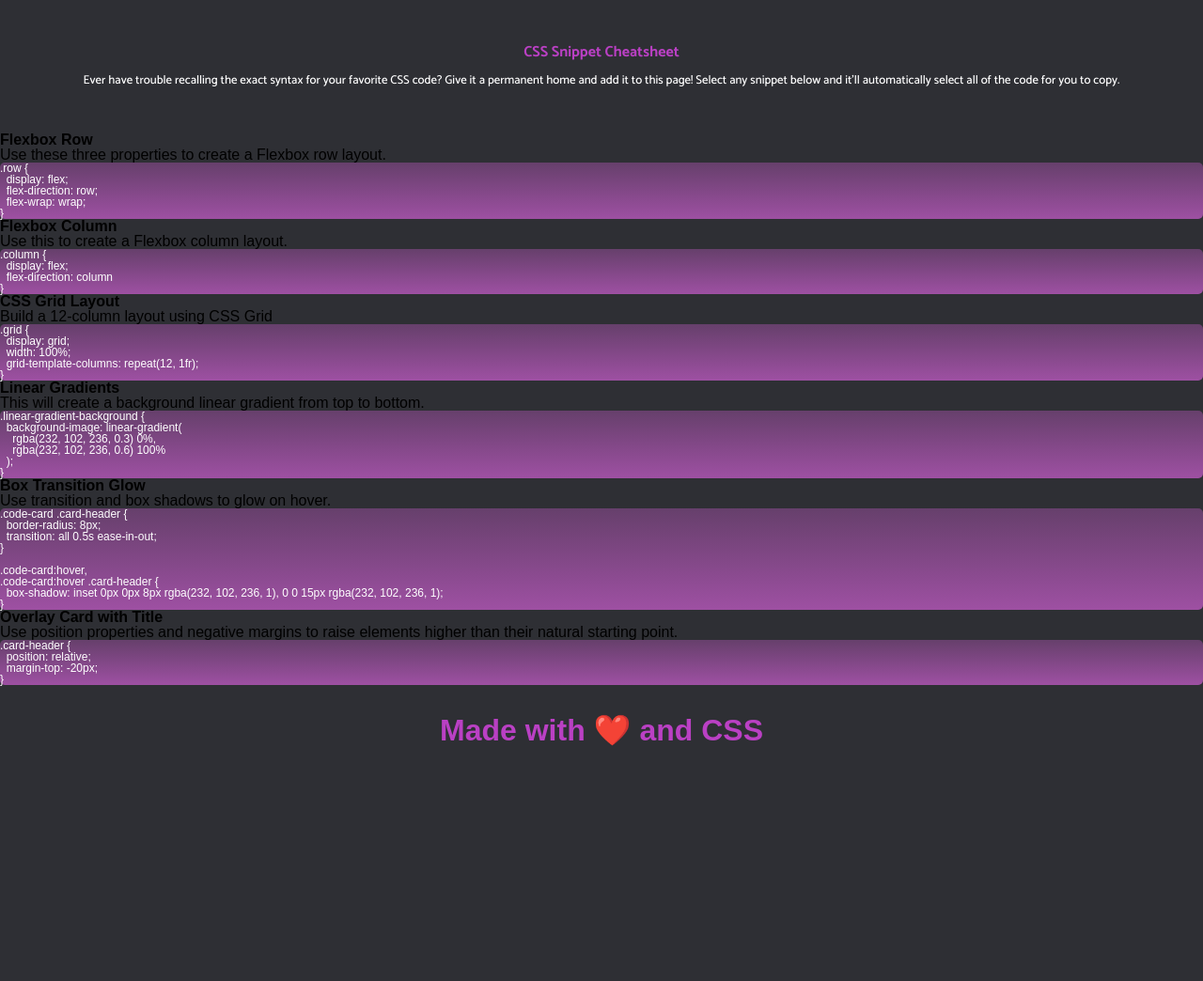
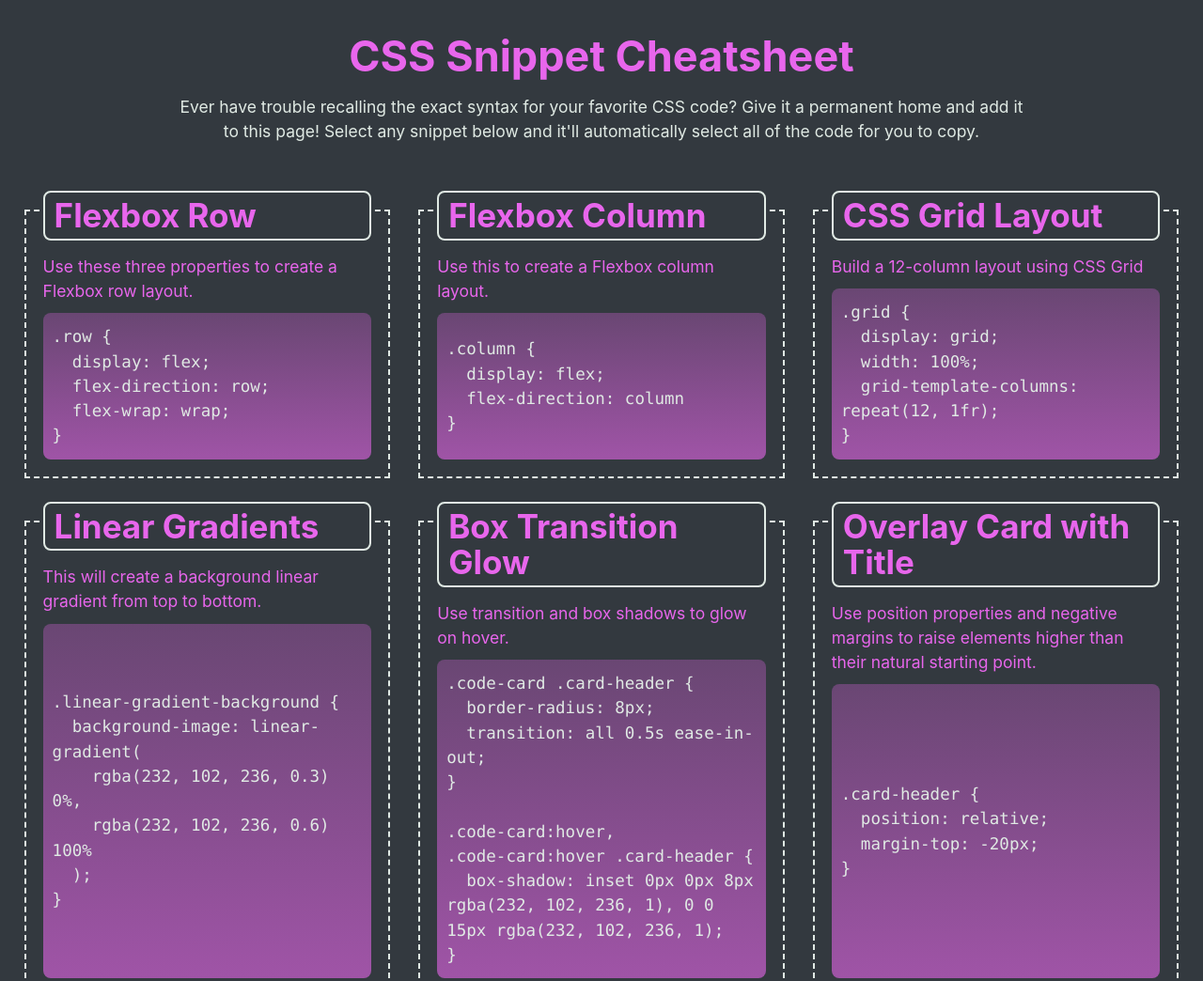
Before and after one commit to MihaiS1988/Mini-Project2, a plain HTML site: page index.html in a window 1280 px wide. Shown: the top 1044 px of the page at 94% size. Before the commit the page ends 825 px from the top, so only its background shows below. Drawn offline with Linux system fonts and the light colour scheme; files that its build step writes are made by us from their sources.

Commit message:
Final update on CSS

```diff
--- a/assets/style.css
+++ b/assets/style.css
@@ -1,103 +1,209 @@
-@import url('https://fonts.googleapis.com/css2?family=Catamaran:wght@500;700;800;900&family=Montserrat&family=Oswald:wght@400;700&family=Outfit:wght@300;400;600&family=Playfair+Display:wght@900&family=Roboto&display=swap');
-*{
-    margin: 0;
-    padding: 0;
-    box-sizing: border-box;
-    /* font-family: 'Oswald', sans-serif; */
-    /* font-family: 'Outfit', sans-serif; */
-    /* font-family: 'Playfair Display', serif; */
-
+/* color scheme sourced from http://khroma.co/generator/ */
+:root {
+  --outer-space: #33393f;
+  --bright-turquoise: #2aefcb;
+  --gin: #e0eae4;
+  --heliotrope: #e866ec;
 }
 
-:root{
-    /* --pink: */
-    --light-pink:rgb(186,64,196);
+/* set content highlight color and background */
+::selection {
+  background-color: var(--bright-turquoise);
+  color: var(--outer-space);
 }
 
-body{
-    background-color: #2e2f34; ;
+html {
+  /* set 1rem to 10px instead of native 16px to make it easier to calculate font-size values for the rest of the page (e.g. 1.6rem is 16px, 2.0rem is 20px, etc.) */
+  font-size: 62.5%;
 }
 
-#wrapper{
-    max-width: 1200px;
+body {
+  /* Sans Serif font stack is implemented to help select the best font for each type of computer operating system */
+  font-family: -apple-system, BlinkMacSystemFont, 'Segoe UI', Roboto, Helvetica,
+    Arial, sans-serif, 'Apple Color Emoji', 'Segoe UI Emoji', 'Segoe UI Symbol';
+
+  /* set body font size to 1.75rem, which is 1.75x more than the font-size of 10px, making it 17.5px  */
+  font-size: 1.75rem;
+  line-height: 1.5;
+  color: var(--gin);
+  background-color: var(--outer-space);
+}
+
+h1,
+h2,
+h3,
+h4,
+h5,
+h6 {
+  margin-bottom: 0.625rem;
+  color: var(--heliotrope);
+  font-weight: 700;
+  line-height: 1.1;
+}
+
+h1 {
+  /* 4rem = 40px (4 * 10px) */
+  font-size: 4rem;
+}
+
+h2 {
+  font-size: 3.5rem;
+}
+
+h3 {
+  font-size: 3rem;
+}
+
+h4 {
+  font-size: 2.5rem;
+}
+
+h5 {
+  font-size: 2rem;
+}
+
+h6 {
+  font-size: 1.5rem;
+}
+
+p {
+  margin-bottom: 1rem;
+}
+
+code {
+  /* Monospace font stack is used for our code blocks to make it look more like code */
+  font-family: Consolas, 'Andale Mono WT', 'Andale Mono', 'Lucida Console',
+    'Lucida Sans Typewriter', 'DejaVu Sans Mono', 'Bitstream Vera Sans Mono',
+    'Liberation Mono', 'Nimbus Mono L', Monaco, 'Courier New', Courier,
+    monospace;
+}
+
+header {
+  width: 96%;
   margin: 0 auto;
-    /* border: solid firebrick 2px; */
+  padding: 2.5rem;
+  text-align: center;
 }
-#section1{
- margin: 0 auto;
+
+header h1.page-title {
+  padding: 1rem 1.2rem;
+  font-size: 4.5rem;
+}
+
+main {
+  width: 96%;
+  margin: 2rem auto;
+}
+
+footer {
+  margin: 1.5rem;
+  text-align: center;
+}
+
+/* create our main grid with flexbox, use negative margins to offset the padding on the .card-column class */
+.row {
   display: flex;
   flex-wrap: wrap;
- justify-content: center;
- row-gap: 10px;
+  flex-direction: row;
+  margin-left: -1.5rem;
+  margin-right: -1.5rem;
 }
 
+.justify-center {
+  justify-content: center;
+}
 
+/* using a mobile-first approach, set base column width to be 100% and we'll update it using media queries for larger screen sizes */
+.card-column {
+  flex: 1 0 100%;
+  padding: 1.5rem;
+  /* when the screen resizes, make it so our columns don't jump in size */
+  transition: flex-basis 500ms linear;
+  margin-bottom: 1.5rem;
+}
 
-.item{
-    width: 300px;
-    border: dashed white 2px;
-    gap: 10px;
-    padding: 0.5rem;
-    margin: 0.5rem;
-    /* height: 100%; */
+/* make each code card a flexbox column to align and justify content within it */
+.code-card {
+  display: flex;
+  flex-direction: column;
+  justify-content: flex-start;
+  min-height: 100%;
+  padding: 2rem;
+  color: var(--heliotrope);
+
+  /* outline is like border, but on the outside of the box instead of inside */
+  outline: 2px dashed var(--gin);
+  outline-offset: -2px;
+  transition: all 0.5s ease-in-out;
+}
+
+.code-card .card-header {
+  /* use position and negative margins to move title of card over the card's outline and create an overlap effect */
+  position: relative;
+  margin: -4rem 0 1.5rem 0;
+  padding: 0.5rem 1rem;
+  background-color: var(--outer-space);
+  color: var(--heliotrope);
+  border: 2px solid var(--gin);
   border-radius: 8px;
   transition: all 0.5s ease-in-out;
-
-
 }
 
-.item:hover, .item:hover .item_title{
-    box-shadow: inset 0px 0px 8px rgba(232,102,236, 1) , 0 0 15px rgba(232,102,236, 1);
-}
-.item_title{
-    font-family: 'Catamaran', sans-serif;
-    font-weight: 800;
-    top: -20px;;
-    position: relative;
-    color: var(--light-pink);
-    border: solid 2px white;
-    border-radius: 5px;
-    padding-left:7px;
-    background-color: #2e2f34;
-    border-radius: 8px;
-    transition: all 0.5s ease-in-out;
-
-
-}
-.item p{
-    font-family: 'Catamaran', sans-serif;
-    padding-bottom: 0.5rem;
-    margin-top: -8px;
-    color:var(--light-pink);
-    font-weight: 400;
-    font-size: 0.8rem;
+/* set an outer and inner drop shadow on the card to create a glowing effect on hover */
+.code-card:hover,
+.code-card:hover .card-header {
+  box-shadow: inset 0px 0px 8px var(--heliotrope), 0 0 15px var(--heliotrope);
 }
 
-/*   Add uniform background      */
-pre{
-    font-weight: 100;
-    font-size: 12px;
-    color: white;
-    border-radius: 5px;
-    background-image:  linear-gradient(rgba(232,102,236,0.3) 0% , rgba(232,102,236,0.6) 100%);
-}
-header{
-    font-family: 'Catamaran', sans-serif;
-    padding: 3rem;
-    color: var(--light-pink);
-    text-align: center;
-    font-weight: 900;
-}
-header p{
-    color: white;
-    padding-top: 1rem;
-    font-weight: 400;
-    font-size: 0.8rem;
+/* each card's code block grows to the height of the largest code block on the page, making each card even in height */
+.code-card .code-block {
+  flex-grow: 1;
 }
 
-footer{
-    text-align: center;
-    color: var(--light-pink);
-    font-size: 2rem;
-    padding: 2rem;
+.code-card pre {
+  /* set styles to make it so code wraps in <pre> instead of overflowing */
+  white-space: pre-wrap;
+  overflow: auto;
+  tab-size: 4;
+  padding: 1.2rem 1rem;
+  color: var(--gin);
+  border-radius: 8px;
+  /* use linear-gradient() function to create a fading background  */
+  background-image: linear-gradient(
+    rgba(232, 102, 236, 0.3) 0%,
+    rgba(232, 102, 236, 0.6) 100%
+  );
+  display: flex;
+  align-items: center;
 }
+
+/* on <pre> click, select all contents so the code is highlighted */
+.code-card pre:active {
+  user-select: all;
+}
+
+/* using a mobile-first approach, use `min-width` values going from narrow -> wide for a responsive design */
+@media screen and (min-width: 768px) {
+  /* on tablets, set columns to only be 50% of the width and not grow */
+  .card-column {
+    flex: 0 0 50%;
+    max-width: 50%;
+  }
+
+  /* select the last child to grow to full width if it has space to grow */
+  .card-column:last-child {
+    flex-grow: 1;
+  }
+}
+
+/* media query for larger screens */
+@media screen and (min-width: 992px) {
+  header {
+    width: 75%;
+  }
+
+  .card-column {
+    flex: 0 0 33.333%;
+    max-width: 33.333%;
+  }
+}
```
Lines whose indentation alone changed are shown as unchanged.
